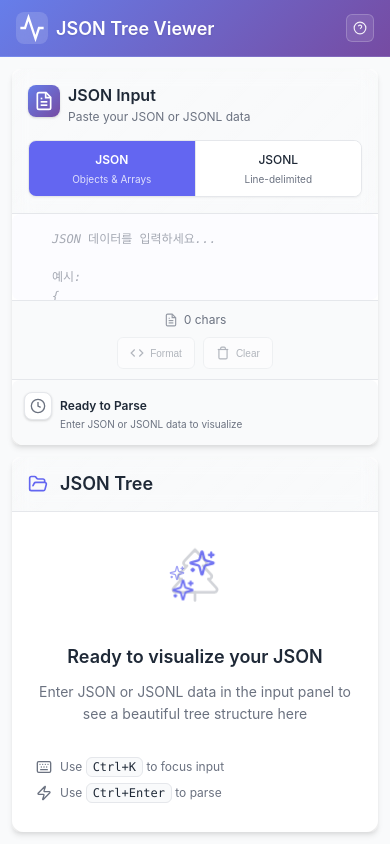
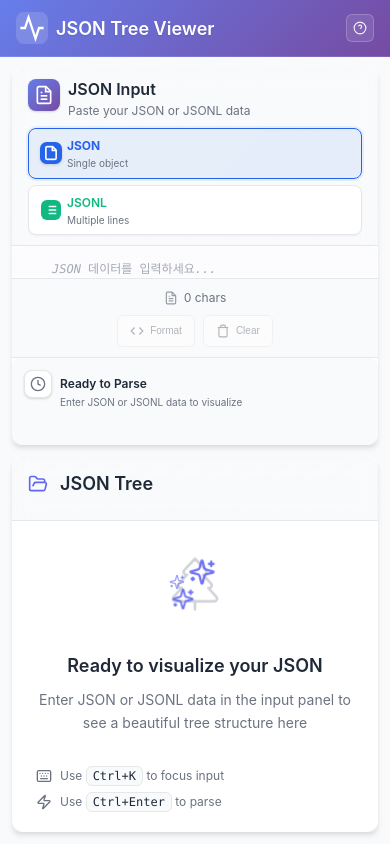
Before and after one commit to lived1024/jsonl-parser, a Vue app: page / in a window 390 px wide. Built offline with nearby package versions, Linux system fonts and the light colour scheme.

Commit message:
1차 디자인 개선 완료

```diff
--- a/src/components/InputPanel.css
+++ b/src/components/InputPanel.css
@@ -9,7 +9,7 @@
 }
 
 .panel-header {
-  padding: 1.25rem;
+  padding: 0.75rem 1.25rem;
   border-bottom: 1px solid var(--color-border);
   background: var(--gradient-glass);
   backdrop-filter: blur(10px);
@@ -63,105 +63,164 @@
 }
 
 .input-type-selector {
-  border: none;
-  margin: 0;
-  padding: 0;
   flex-shrink: 0;
 }
 
-.radio-group {
+.type-tabs {
   display: flex;
+  gap: 0.5rem;
+  min-width: 0;
+}
+
+.type-tab {
+  display: flex;
+  align-items: center;
+  gap: 0.5rem;
+  padding: 0.5rem 1rem;
+  cursor: pointer;
+  transition: all var(--transition-fast);
+  position: relative;
   background: var(--color-background);
   border: 1px solid var(--color-border);
   border-radius: var(--radius-md);
-  overflow: hidden;
+  flex: 1;
   box-shadow: var(--shadow-xs);
+  min-width: 0;
 }
 
-/* 스크린 리더 전용 텍스트 */
-.sr-only {
-  position: absolute;
-  width: 1px;
-  height: 1px;
-  padding: 0;
-  margin: -1px;
-  overflow: hidden;
-  clip: rect(0, 0, 0, 0);
-  white-space: nowrap;
-  border: 0;
-}
-
-.radio-option {
-  display: flex;
-  flex-direction: column;
-  align-items: center;
-  gap: 0.25rem;
-  padding: 0.75rem 1rem;
-  cursor: pointer;
-  transition: all var(--transition-fast);
-  position: relative;
-  border-right: 1px solid var(--color-border);
-  background: var(--color-background);
-  min-width: 5rem;
-}
-
-.radio-option:last-child {
-  border-right: none;
-}
-
-.radio-option input[type="radio"] {
+.type-tab input[type="radio"] {
   position: absolute;
   opacity: 0;
   width: 0;
   height: 0;
 }
 
-.radio-text {
-  font-size: var(--text-sm);
-  font-weight: var(--font-medium);
-  color: var(--color-text);
-  transition: color var(--transition-fast);
+.tab-icon {
+  display: flex;
+  align-items: center;
+  justify-content: center;
+  width: 1.5rem;
+  height: 1.5rem;
+  border-radius: var(--radius-sm);
+  flex-shrink: 0;
+  transition: all var(--transition-fast);
 }
 
-.radio-description {
+.tab-content {
+  display: flex;
+  flex-direction: column;
+  gap: 0.125rem;
+  flex: 1;
+  min-width: 0;
+}
+
+.tab-name {
+  font-size: var(--text-sm);
+  font-weight: var(--font-semibold);
+  transition: color var(--transition-fast);
+  white-space: nowrap;
+}
+
+.tab-desc {
   font-size: var(--text-xs);
   color: var(--color-text-muted);
-  text-align: center;
   line-height: var(--leading-tight);
   transition: color var(--transition-fast);
+  white-space: nowrap;
 }
 
-.radio-option:hover {
-  background: var(--color-surface-hover);
-  transform: translateY(-1px);
+/* JSON 탭 스타일 */
+.json-tab .tab-icon {
+  background: #3b82f6;
+  color: white;
 }
 
-.radio-option:hover .radio-text {
-  color: var(--color-primary);
+.json-tab .tab-name {
+  color: #3b82f6;
 }
 
-.radio-option:hover .radio-description {
+.json-tab:hover {
+  background: rgba(59, 130, 246, 0.05);
+  border-color: #3b82f6;
+  transform: translateY(-1px);
+  box-shadow: var(--shadow-sm);
+}
+
+.json-tab:hover .tab-icon {
+  background: #2563eb;
+  transform: scale(1.05);
+}
+
+.json-tab:hover .tab-name {
+  color: #2563eb;
+}
+
+.json-tab:hover .tab-desc {
   color: var(--color-text);
 }
 
-.radio-option--active {
-  background: var(--color-primary);
-  color: white;
+.json-tab.type-tab--active {
+  background: rgba(59, 130, 246, 0.1);
+  border-color: #2563eb;
+  box-shadow: 0 0 0 2px rgba(59, 130, 246, 0.1);
+}
+
+.json-tab.type-tab--active .tab-icon {
+  background: #2563eb;
+  transform: scale(1.1);
   box-shadow: var(--shadow-sm);
 }
 
-.radio-option--active .radio-text {
-  color: white;
-  font-weight: var(--font-semibold);
+.json-tab.type-tab--active .tab-name {
+  color: #2563eb;
+  font-weight: var(--font-bold);
 }
 
-.radio-option--active .radio-description {
-  color: rgba(255, 255, 255, 0.8);
+/* JSONL 탭 스타일 */
+.jsonl-tab .tab-icon {
+  background: #10b981;
+  color: white;
 }
 
-.radio-option--active:hover {
-  background: var(--color-primary-dark);
+.jsonl-tab .tab-name {
+  color: #10b981;
+}
+
+.jsonl-tab:hover {
+  background: rgba(16, 185, 129, 0.05);
+  border-color: #10b981;
   transform: translateY(-1px);
+  box-shadow: var(--shadow-sm);
+}
+
+.jsonl-tab:hover .tab-icon {
+  background: #059669;
+  transform: scale(1.05);
+}
+
+.jsonl-tab:hover .tab-name {
+  color: #059669;
+}
+
+.jsonl-tab:hover .tab-desc {
+  color: var(--color-text);
+}
+
+.jsonl-tab.type-tab--active {
+  background: rgba(16, 185, 129, 0.1);
+  border-color: #059669;
+  box-shadow: 0 0 0 2px rgba(16, 185, 129, 0.1);
+}
+
+.jsonl-tab.type-tab--active .tab-icon {
+  background: #059669;
+  transform: scale(1.1);
+  box-shadow: var(--shadow-sm);
+}
+
+.jsonl-tab.type-tab--active .tab-name {
+  color: #059669;
+  font-weight: var(--font-bold);
 }
 
 .panel-content {
@@ -175,15 +234,23 @@
   flex-shrink: 0;
   border-top: 1px solid var(--color-border);
   background: var(--color-background);
+  height: 8rem;
+  overflow: hidden;
 }
 
 /* 모바일 최적화 */
 @media (max-width: 768px) {
   .panel-header {
-    padding: 1rem;
+    padding: 0.625rem 1rem;
     flex-direction: column;
     align-items: stretch;
-    gap: 1rem;
+    gap: 0.625rem;
+    height: auto;
+    min-height: 4rem;
+  }
+
+  .panel-footer {
+    height: 5.5rem;
   }
 
   .header-title {
@@ -203,21 +270,26 @@
     font-size: var(--text-xs);
   }
 
-  .radio-group {
-    width: 100%;
+  .type-tabs {
+    flex-direction: column;
+    gap: 0.375rem;
   }
 
-  .radio-option {
-    flex: 1;
-    padding: 0.625rem 0.75rem;
-    min-width: auto;
+  .type-tab {
+    padding: 0.5rem 0.75rem;
+    gap: 0.375rem;
   }
 
-  .radio-text {
+  .tab-icon {
+    width: 1.25rem;
+    height: 1.25rem;
+  }
+
+  .tab-name {
     font-size: var(--text-xs);
   }
 
-  .radio-description {
+  .tab-desc {
     font-size: 0.625rem;
   }
 }
--- a/src/components/InputPanel.vue
+++ b/src/components/InputPanel.vue
@@ -17,10 +17,9 @@
         </div>
       </div>
 
-      <fieldset class="input-type-selector" aria-label="입력 형식 선택">
-        <legend class="sr-only">JSON 입력 형식을 선택하세요</legend>
-        <div class="radio-group">
-          <label class="radio-option" :class="{ 'radio-option--active': store.inputType === InputType.JSON }">
+      <div class="input-type-selector">
+        <div class="type-tabs">
+          <label class="type-tab json-tab" :class="{ 'type-tab--active': store.inputType === InputType.JSON }">
             <input
               type="radio"
               :value="InputType.JSON"
@@ -28,10 +27,19 @@
               @change="handleTypeChange"
               aria-describedby="json-description"
             />
-            <span class="radio-text">JSON</span>
-            <span class="radio-description">Objects & Arrays</span>
+            <div class="tab-icon json-icon">
+              <svg width="14" height="14" viewBox="0 0 24 24" fill="none" stroke="currentColor" stroke-width="2.5">
+                <path d="M14.5 2H6a2 2 0 0 0-2 2v16a2 2 0 0 0 2 2h12a2 2 0 0 0 2-2V7.5L14.5 2z"/>
+                <polyline points="14,2 14,8 20,8"/>
+              </svg>
+            </div>
+            <div class="tab-content">
+              <span class="tab-name">JSON</span>
+              <span class="tab-desc">Single object</span>
+            </div>
           </label>
-          <label class="radio-option" :class="{ 'radio-option--active': store.inputType === InputType.JSONL }">
+
+          <label class="type-tab jsonl-tab" :class="{ 'type-tab--active': store.inputType === InputType.JSONL }">
             <input
               type="radio"
               :value="InputType.JSONL"
@@ -39,11 +47,23 @@
               @change="handleTypeChange"
               aria-describedby="jsonl-description"
             />
-            <span class="radio-text">JSONL</span>
-            <span class="radio-description">Line-delimited</span>
+            <div class="tab-icon jsonl-icon">
+              <svg width="14" height="14" viewBox="0 0 24 24" fill="none" stroke="currentColor" stroke-width="2.5">
+                <path d="M8 6h13"/>
+                <path d="M8 12h13"/>
+                <path d="M8 18h13"/>
+                <path d="M3 6h.01"/>
+                <path d="M3 12h.01"/>
+                <path d="M3 18h.01"/>
+              </svg>
+            </div>
+            <div class="tab-content">
+              <span class="tab-name">JSONL</span>
+              <span class="tab-desc">Multiple lines</span>
+            </div>
           </label>
         </div>
-      </fieldset>
+      </div>
     </div>
 
     <div class="panel-content">
--- a/src/components/OutputPanel.css
+++ b/src/components/OutputPanel.css
@@ -18,6 +18,8 @@
   align-items: center;
   justify-content: space-between;
   flex-shrink: 0;
+  height: 5rem;
+  box-sizing: border-box;
 }
 
 .header-title {
@@ -75,6 +77,7 @@
   display: flex;
   flex-direction: column;
   background: var(--color-background);
+  min-height: 0;
 }
 
 /* 빈 상태 스타일 */
@@ -487,6 +490,8 @@
     flex-direction: column;
     align-items: flex-start;
     gap: 1rem;
+    height: auto;
+    min-height: 4rem;
   }
 
   .panel-stats {
--- a/src/components/StatusIndicator.css
+++ b/src/components/StatusIndicator.css
@@ -2,12 +2,19 @@
   padding: 1rem;
   background: var(--color-surface);
   border-radius: var(--radius-md);
+  height: 100%;
+  display: flex;
+  align-items: flex-start;
+  overflow-y: auto;
+  box-sizing: border-box;
 }
 
 .status-item {
   display: flex;
   align-items: flex-start;
   gap: 0.75rem;
+  width: 100%;
+  min-height: 0;
 }
 
 .status-badge {
@@ -129,13 +136,13 @@
 }
 
 .error-message {
-  margin: 0 0 0.5rem 0;
+  margin: 0 0 0.375rem 0;
   font-size: var(--text-xs);
   color: var(--color-text);
-  line-height: var(--leading-relaxed);
+  line-height: var(--leading-tight);
   word-break: break-word;
   background: var(--color-surface);
-  padding: 0.5rem;
+  padding: 0.375rem 0.5rem;
   border-radius: var(--radius-sm);
   border-left: 3px solid var(--color-error);
 }
@@ -231,6 +238,8 @@
 @media (max-width: 768px) {
   .status-indicator {
     padding: 0.75rem;
+    height: 100%;
+    align-items: flex-start;
   }
 
   .status-item {
--- a/src/style.css
+++ b/src/style.css
@@ -98,7 +98,8 @@
   box-sizing: border-box;
 }
 
-html, body {
+html,
+body {
   margin: 0;
   padding: 0;
   height: 100%;
@@ -162,6 +163,7 @@ body {
     opacity: 0;
     transform: translateY(10px);
   }
+
   to {
     opacity: 1;
     transform: translateY(0);
@@ -173,6 +175,7 @@ body {
     opacity: 0;
     transform: translateX(-10px);
   }
+
   to {
     opacity: 1;
     transform: translateX(0);
@@ -190,6 +193,7 @@ body {
 
 /* 접근성 개선 */
 @media (prefers-reduced-motion: reduce) {
+
   *,
   *::before,
   *::after {
```
